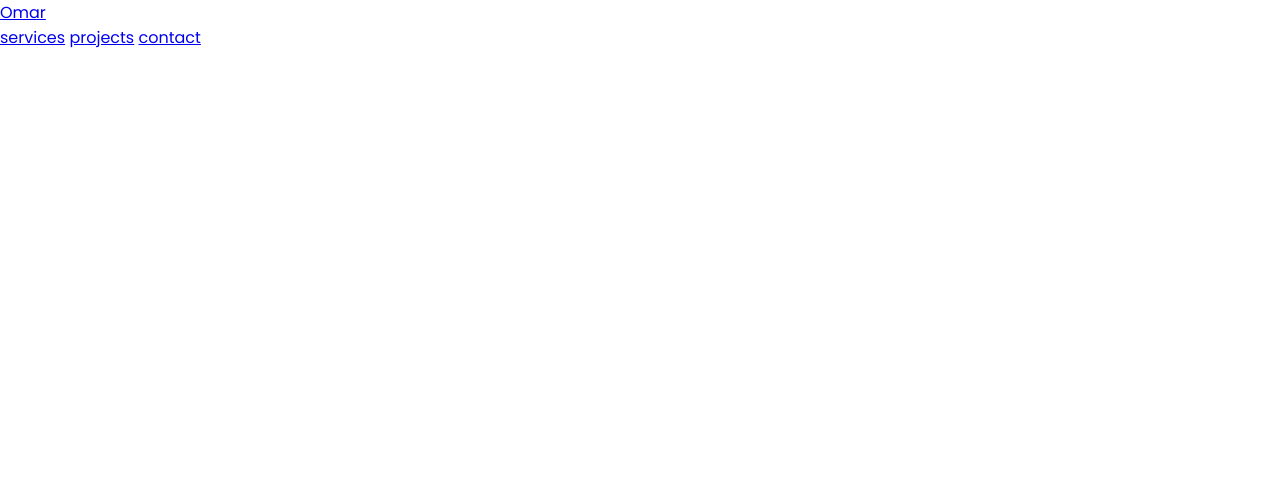
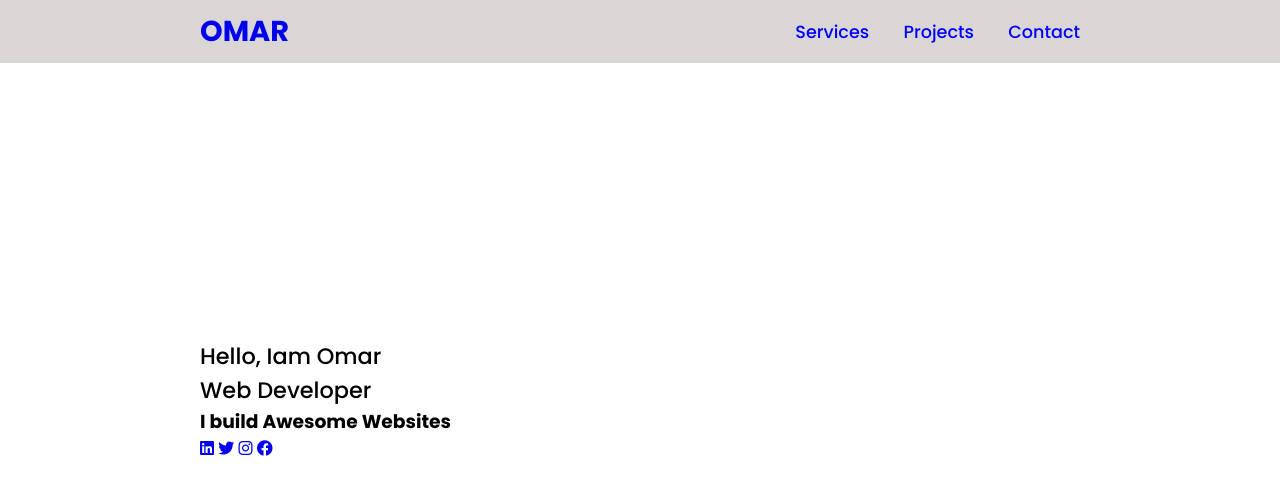
Before and after one commit to omar-ayoub/portfolio2, a plain HTML site: page index.html in a window 1280 px wide. Drawn offline with Linux system fonts and the light colour scheme; files that its build step writes are made by us from their sources.

```diff
--- a/css/style.css
+++ b/css/style.css
@@ -7,3 +7,53 @@
   box-sizing: border-box;
   scroll-behavior: smooth;
 }
+
+header {
+  background-color: rgb(219, 214, 214);
+  width: 100%;
+  position: fixed;
+  z-index: 999;
+  display: flex;
+  justify-content: space-between;
+  align-items: center;
+  padding: 10px 200px;
+}
+
+.logo {
+  text-decoration: none;
+  text-transform: uppercase;
+  font-weight: 700;
+  font-size: 1.8em;
+}
+
+.navigation a {
+  color: blue;
+  text-decoration: none;
+  font-size: 1.1em;
+  font-weight: 500;
+  padding-left: 30px;
+}
+
+.navigation a:hover {
+  color: blueviolet;
+}
+
+section {
+  padding: 100px 200px;
+}
+
+.main {
+  width: 100%;
+  min-height: 100vh;
+  display: flex;
+  align-items: center;
+  background: url() no-repeat;
+  background-size: cover;
+  background-position: center;
+}
+
+.main h2 {
+  color: rgb(0, 0, 0);
+  font-size: 1.4em;
+  font-weight: 500;
+}
--- a/index.html
+++ b/index.html
@@ -8,17 +8,31 @@
       rel="stylesheet"
       href="https://cdnjs.cloudflare.com/ajax/libs/font-awesome/6.2.1/css/all.min.css"
     />
-    <link rel="stylesheet" href="style.css" />
+    <link rel="stylesheet" href="./css/style.css" />
     <title>portfolio2</title>
   </head>
   <body>
     <header>
       <a href="#" class="logo">Omar</a>
       <nav class="navigation">
-        <a href="services">services</a>
-        <a href="projects">projects</a>
-        <a href="contact">contact</a>
+        <a href="services">Services</a>
+        <a href="projects">Projects</a>
+        <a href="contact">Contact</a>
       </nav>
     </header>
+
+    <section class="main">
+      <div>
+        <h2>Hello, Iam Omar <br /><span>Web Developer</span></h2>
+        <h3>I build Awesome Websites</h3>
+        <a href="#projects" class="main-btn"></a>
+        <div class="social icons">
+          <a href="#"><i class="fa-brands fa-linkedin"></i></a>
+          <a href="#"><i class="fa-brands fa-twitter"></i></a>
+          <a href="#"><i class="fa-brands fa-instagram"></i></a>
+          <a href="#"><i class="fa-brands fa-facebook"></i></a>
+        </div>
+      </div>
+    </section>
   </body>
 </html>
```
Also changed, not shown: 1 other file.
